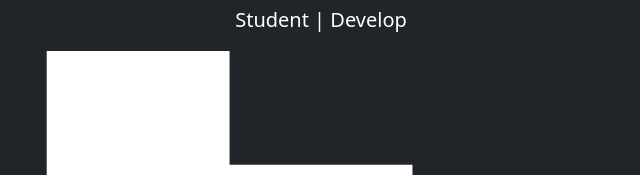
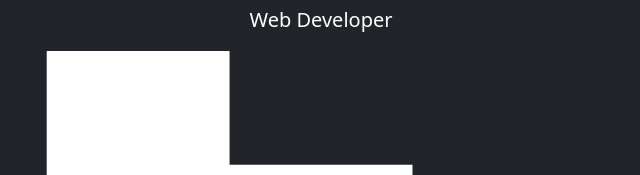
Before and after one commit to ahmadhusain0205/profilelama, a plain HTML site: page index.html in a window 1280 px wide. Shown: the part 366-541 px from the top of the page, 319-959 px from the left. Drawn offline with nearby package versions, Linux system fonts and the light colour scheme.

Commit message:
my portfolio

```diff
--- a/index.html
+++ b/index.html
@@ -53,7 +53,7 @@
     <section class="jumbotron text-center">
       <img src="../assets/img/profil.jpg" width="200" alt="Ahmad Husain" class="rounded-circle img-thumbnail" />
       <h1 class="display-4" style="color: white">Ahmad Husain</h1>
-      <p class="lead" style="color: white">Student | Develop</p>
+      <p class="lead" style="color: white">Web Developer</p>
       <svg xmlns="http://www.w3.org/2000/svg" viewBox="0 0 1440 320">
         <path
           fill="#ffff"
```
